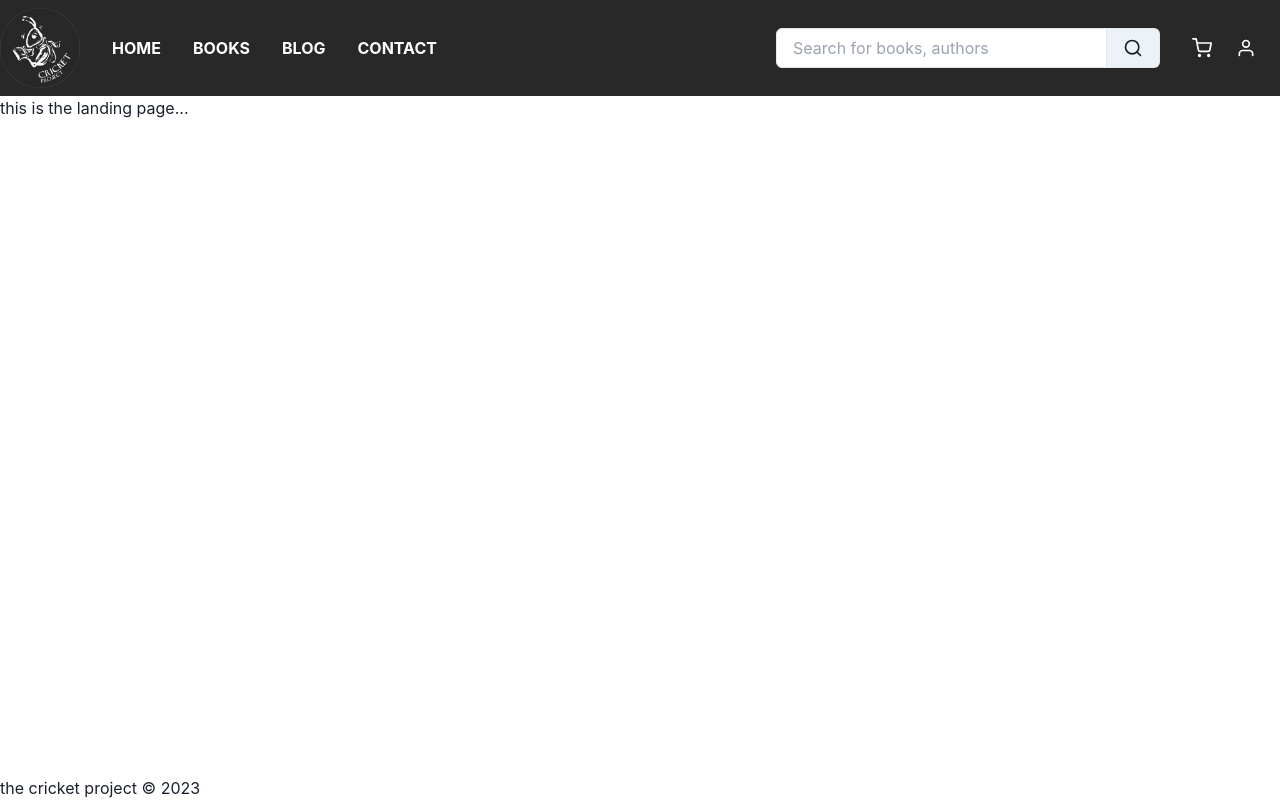
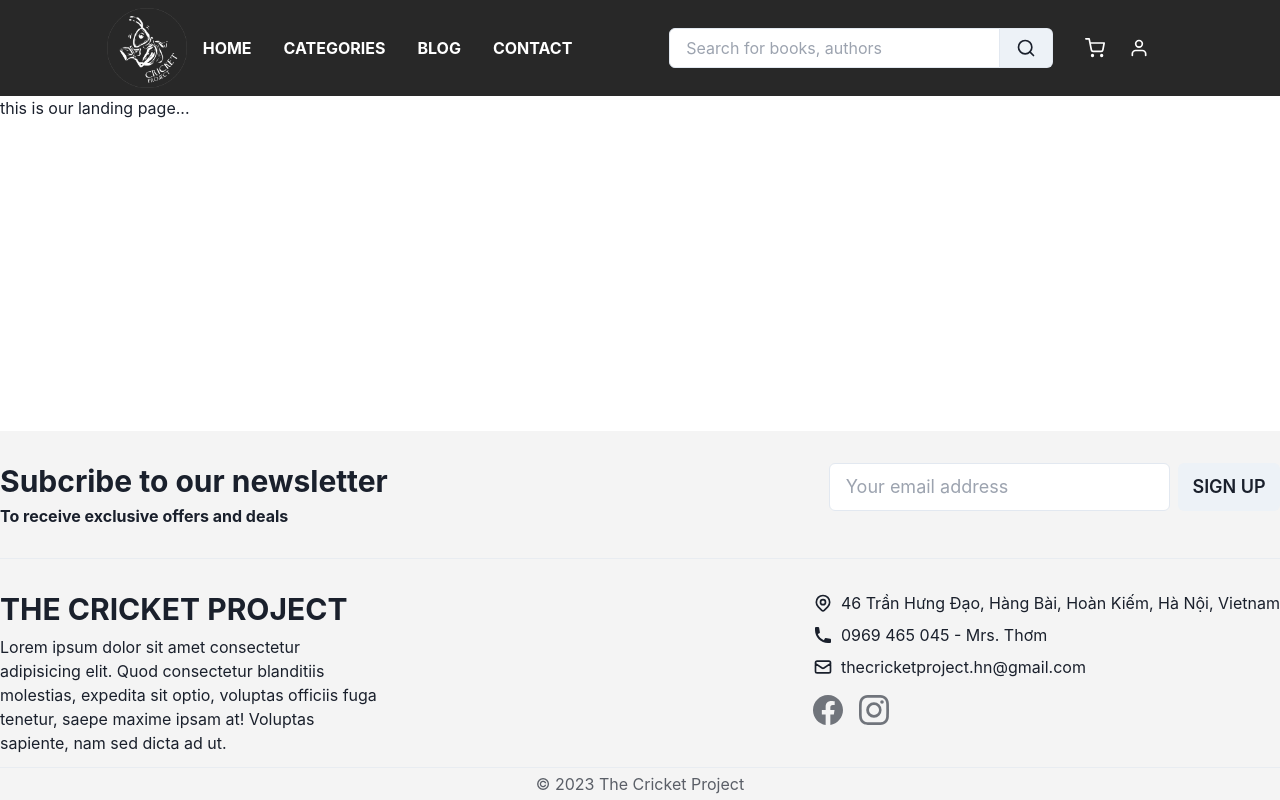
Before and after one commit to p1ngLabs/cricket-client, a Next.js app: page / in a window 1280 px wide. Built offline with nearby package versions, Linux system fonts and the light colour scheme.

Commit message:
Create static footer

```diff
--- a/src/components/footer/Footer.tsx
+++ b/src/components/footer/Footer.tsx
@@ -1,9 +1,79 @@
+import { useRouter } from 'next/router';
+import NextLink from 'next/link';
+import { Newsletter } from '@components/index';
+import { Divider, Heading, List, ListIcon, ListItem, Stack } from '@chakra-ui/react';
+import { HiOutlineLocationMarker, HiPhone, HiOutlineMail } from 'react-icons/hi';
+import { BsFacebook, BsInstagram } from 'react-icons/bs';
+
 const Footer = () => {
   const currentYear = new Date().getFullYear();
+  const router = useRouter();
 
   return (
-    <footer id="footer" className="container mx-auto">
-      the cricket project &copy; {currentYear}
+    <footer id="footer" className="bg-gray">
+      {router.pathname === '/' && (
+        <>
+          <div className="container mx-auto w-11/12 sm:w-full">
+            <Newsletter />
+          </div>
+          <Divider />
+        </>
+      )}
+
+      <div className="container mx-auto w-11/12 sm:w-full">
+        <div className="flex flex-col sm:flex-row sm:justify-between items-start py-8 sm:h-52">
+          <div className="footer-left">
+            <Heading size="lg">{process.env.NEXT_PUBLIC_APP_NAME?.toUpperCase()}</Heading>
+            <p className="max-w-sm mt-2">
+              Lorem ipsum dolor sit amet consectetur adipisicing elit. Quod consectetur blanditiis
+              molestias, expedita sit optio, voluptas officiis fuga tenetur, saepe maxime ipsam at!
+              Voluptas sapiente, nam sed dicta ad ut.
+            </p>
+          </div>
+          <div className="footer-right mt-8 sm:mt-0">
+            {/* TODO: get site info from db, edit in admin settings tab */}
+            <List spacing={2}>
+              <ListItem>
+                <ListIcon className="text-xl" as={HiOutlineLocationMarker} />
+                46 Trần Hưng Đạo, Hàng Bài, Hoàn Kiếm, Hà Nội, Vietnam
+              </ListItem>
+              <ListItem>
+                <ListIcon className="text-xl" as={HiPhone} />
+                0969 465 045 - Mrs. Thơm
+              </ListItem>
+              <ListItem>
+                <ListIcon className="text-xl" as={HiOutlineMail} />
+                thecricketproject.hn@gmail.com
+              </ListItem>
+            </List>
+
+            <Stack direction="row" spacing={4} className="mt-4">
+              <NextLink
+                href="https://www.facebook.com/thecricketproject.hn"
+                target="_blank"
+                className="text-3xl opacity-60"
+                title="Facebook"
+              >
+                <BsFacebook />
+              </NextLink>
+              <NextLink
+                href="https://www.instagram.com/cricketproject__/"
+                target="_blank"
+                className="text-3xl opacity-60"
+                title="Instagram"
+              >
+                <BsInstagram />
+              </NextLink>
+            </Stack>
+          </div>
+        </div>
+
+        <Divider />
+
+        <p className="text-center py-1 opacity-70">
+          &copy; {currentYear} {process.env.NEXT_PUBLIC_APP_NAME}
+        </p>
+      </div>
     </footer>
   );
 };
--- a/src/components/header/Header.tsx
+++ b/src/components/header/Header.tsx
@@ -1,5 +1,4 @@
 import Image from 'next/image';
-import dynamic from 'next/dynamic';
 import { Navbar, Searchbar } from '@components/index';
 import { List, ListIcon, ListItem } from '@chakra-ui/react';
 import { FiSearch, FiShoppingCart, FiUser } from 'react-icons/fi';
@@ -9,7 +8,7 @@ import cricketLogo from 'public/images/logo-white-transparent.png';
 const Header = () => {
   return (
     <header id="header" className="bg-dark py-2">
-      <div className="flex items-center container mx-auto">
+      <div className="flex items-center sm:w-5/6 mx-auto">
         <div className="flex items-center mr-auto w-20 sm:w-20">
           <Image src={cricketLogo} className="pl-4 sm:pl-0" alt="logo" priority />
           <Navbar />
--- a/src/components/index.ts
+++ b/src/components/index.ts
@@ -3,6 +3,7 @@ import Header from './header/Header';
 import Footer from './footer/Footer';
 import Navbar from './navbar/Navbar';
 import Searchbar from './search/Searchbar';
+import Newsletter from './newsletter/Newsletter';
 import SidebarAdmin from './sidebar/SidebarAdmin';
 import RowImageAdmin from './row/RowImageAdmin';
 import RowActions from './row/RowActions';
@@ -18,6 +19,7 @@ export {
   Footer,
   Navbar,
   Searchbar,
+  Newsletter,
   SidebarAdmin,
   RowImageAdmin,
   RowActions,
--- a/src/components/navbar/Navbar.tsx
+++ b/src/components/navbar/Navbar.tsx
@@ -1,5 +1,5 @@
 import NextLink from 'next/link';
-import { ListItem, UnorderedList } from '@chakra-ui/react';
+import { List, ListItem } from '@chakra-ui/react';
 
 interface Navbar {
   title: string;
@@ -12,8 +12,8 @@ const navbarContents: Navbar[] = [
     url: '/',
   },
   {
-    title: 'Books',
-    url: '/books',
+    title: 'Categories',
+    url: '/categories',
   },
   {
     title: 'Blog',
@@ -27,7 +27,7 @@ const navbarContents: Navbar[] = [
 
 const Navbar = () => {
   return (
-    <UnorderedList styleType="none" className="hidden sm:flex items-center mr-auto">
+    <List className="hidden sm:flex items-center mr-auto">
       {navbarContents.map((item) => (
         <ListItem key={item.title}>
           <NextLink
@@ -38,7 +38,7 @@ const Navbar = () => {
           </NextLink>
         </ListItem>
       ))}
-    </UnorderedList>
+    </List>
   );
 };
 
--- /dev/null
+++ b/src/components/newsletter/Newsletter.tsx
@@ -0,0 +1,28 @@
+import { Button, Heading, Input } from '@chakra-ui/react';
+
+const Newsletter = () => {
+  return (
+    <div className="flex sm:flex-row flex-col items-start gap-8 py-8">
+      <div className="left-newsletter">
+        <Heading size="lg" className="mb-2">
+          Subcribe to our newsletter
+        </Heading>
+        <Heading size="sm">To receive exclusive offers and deals</Heading>
+      </div>
+      <form method="POST" action="/api/subscribe" className="flex sm:ml-auto gap-2">
+        <Input
+          type="text"
+          bgColor="white"
+          focusBorderColor="none"
+          size="lg"
+          placeholder="Your email address"
+        />
+        <Button type="button" size="lg">
+          SIGN UP
+        </Button>
+      </form>
+    </div>
+  );
+};
+
+export default Newsletter;
--- a/src/components/search/Searchbar.tsx
+++ b/src/components/search/Searchbar.tsx
@@ -13,7 +13,7 @@ const Searchbar = () => {
           type="search"
           placeholder="Search for books, authors"
           focusBorderColor="none"
-          bg="white"
+          bgColor="white"
         />
         <InputRightAddon className="cursor-pointer" fontSize="xl" onClick={handleSubmit}>
           <FiSearch onClick={handleSubmit} />
--- a/src/interfaces/SocialProviders.ts
+++ b/src/interfaces/SocialProviders.ts
@@ -1,7 +1,3 @@
-enum SocialProviders {
-  facebook = 'facebook',
-  google = 'google',
-  discord = 'discord',
-}
+type SocialProviders = 'facebook' | 'google' | 'discord';
 
 export default SocialProviders;
--- a/src/pages/index.tsx
+++ b/src/pages/index.tsx
@@ -2,7 +2,11 @@ import { NextPage } from 'next/types';
 import Layout from '@layouts/Layout';
 
 const Home: NextPage = () => {
-  return <Layout>this is the landing page...</Layout>;
+  return (
+    <Layout>
+      <div>this is our landing page...</div>
+    </Layout>
+  );
 };
 
 export default Home;
--- a/tailwind.config.js
+++ b/tailwind.config.js
@@ -16,6 +16,7 @@ module.exports = {
     extend: {
       colors: {
         dark: '#282828',
+        gray: '#f4f4f4',
       },
     },
   },
```
